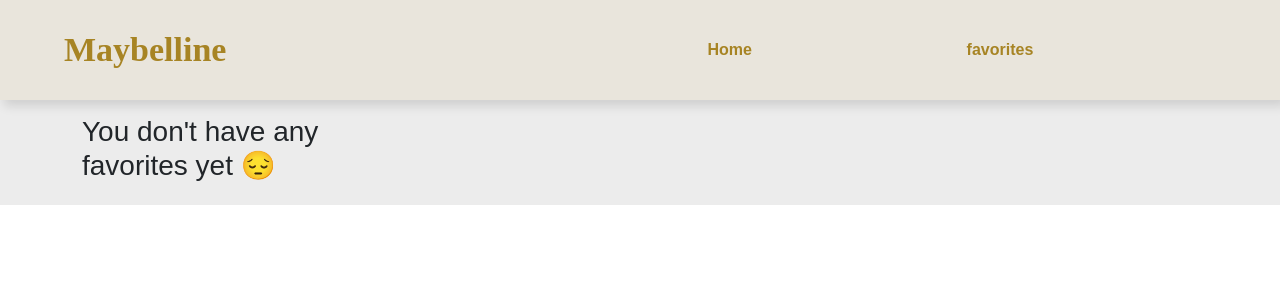
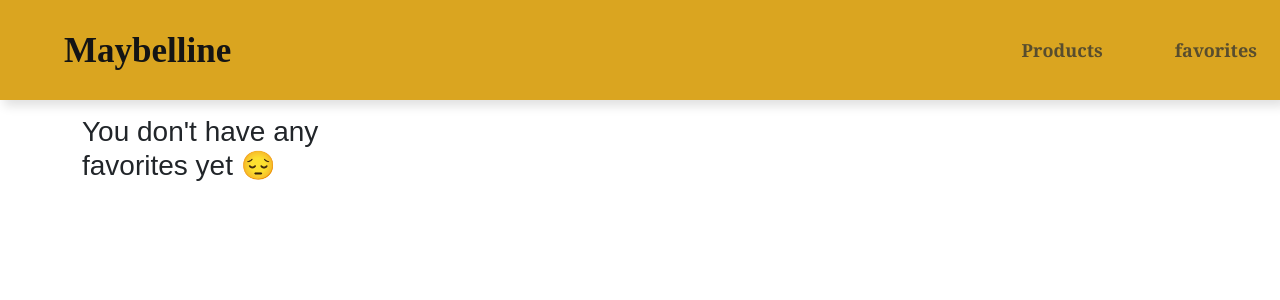
Before and after one commit to MissZamzam/Super-Stay, a React (Create React App) app: page /favorite in a window 1280 px wide. Shown: the top 300 px of the page. Built offline with nearby package versions, Linux system fonts and the light colour scheme; a web font is replaced by a local one.

Commit message:
changes in style

```diff
--- a/src/components/MakeupPage/Makeup.css
+++ b/src/components/MakeupPage/Makeup.css
@@ -9,7 +9,7 @@
 }
 
 section {
-    background-color: #ececec;
+    background-color: #fff;
 }
 
 .heading {
@@ -67,7 +67,7 @@
 }
 
 .box {
-    background-color: rgb(243, 238, 210);
+    background-color: rgb(27, 25, 13);
     border-radius: 10px;
     overflow: hidden;
     display: flex;
@@ -76,6 +76,8 @@
     text-align: center;
     box-shadow: 5px 5px 10px 1px rgb(0, 0, 0, 12%);
     gap: 10px;
+    border: 1px solid rgb(214, 204, 147);
+
 }
 
 .box img {
@@ -104,7 +106,7 @@
 .box span {
     font-weight: 800;
     font-size: 18px;
-    color: rgb(100, 84, 14);
+    color: rgb(167, 160, 131);
 
 }
 
@@ -115,8 +117,8 @@
 }
 
 .box .options button {
-    color: white;
-    background-color: rgb(228, 212, 150);
+    color: rgb(173, 156, 79);
+    background-color: rgb(73, 69, 43);
     display: inline-block;
     padding: 14px 35px;
     text-decoration: none;
@@ -125,11 +127,13 @@
     border-radius: 6px;
     margin: 10px;
     border: none;
+    border: 1px solid rgb(214, 191, 99);
 
 }
 
 .box .options button:hover {
-    background-color: rgb(226, 205, 122);
+    background-color: rgb(128, 115, 59);
+    color: rgb(14, 13, 13);
 }
 h2{
     width: 90%;
--- a/src/components/MakeupPage/Makeup.js
+++ b/src/components/MakeupPage/Makeup.js
@@ -79,6 +79,7 @@
        <h2>{name}</h2>
        {/* <h2>{product_type}</h2> */}
        <span>${price}</span>
+
 <div className="options">
 
      {/* we will remove it if its already inside our favorite array */}
--- a/src/components/Navbar/Navbar.css
+++ b/src/components/Navbar/Navbar.css
@@ -19,11 +19,12 @@
 	left: 0;
 	right: 0;
 	top: 0;
-  font-family: sans-serif;
+	font-family: sans-serif;
 	padding: 0 5%;
 	height: 100px;
-  background-color: rgb(233, 229, 220);
-  box-shadow: 5px 5px 10px 1px rgb(0, 0, 0, 12%);
+	background-color: #daa520	;
+
+	box-shadow: 5px 5px 10px 1px rgb(0, 0, 0, 12%);
 
 
 }
@@ -33,8 +34,8 @@
 	height: 100%;
 	display: flex;
 	align-items: center;
-	font-size: 34px;
-	color: #a78424;
+	font-size: 35px;
+	color: #141414;
 
   font-weight: 600;
   font-family: Grechen Fuemen;
@@ -44,7 +45,7 @@
 	float: right;
 	padding: 0;
 	margin: 0;
-	width: 60%;
+	width: 20%;
 	height: 100%;
 	display: flex;
 	justify-content: space-evenly;
@@ -56,11 +57,16 @@
 nav .links a {
 	display: block;
 	padding: 1em;
-	font-size: 16px;
+	font-size: 18px;
 	font-weight: bold;
-	color: #a78424;
+	font-family: Cambria, Cochin, Georgia, Times, 'Times New Roman', serif;
+	color: #584d2e;
 	text-decoration: none;
 
+}
+nav .links a:hover{
+	color: rgb(73, 67, 40);
+	text-decoration: overline;
 }
 #nav-toggle {
 	position: absolute;
--- a/src/components/Navbar/Navbar.js
+++ b/src/components/Navbar/Navbar.js
@@ -8,7 +8,7 @@
 	<div class="logo">Maybelline<strong></strong></div>
 	<ul class="links">
     <Link to='/'>
-    		<li><a href="#home">Home</a></li>
+    		<li><a href="#home">Products</a></li>
     </Link>
     <Link to='/favorite'>
     		<li><a href="#projects">favorites</a></li>
@@ -17,7 +17,7 @@
 	<label for="nav-toggle" class="icon-burger">
 		<div class="line"></div>
 		<div class="line"></div>
-		<div class="line"></div>
+		{/* <div class="line"></div> */}
 	</label>
 </nav>
 
```
